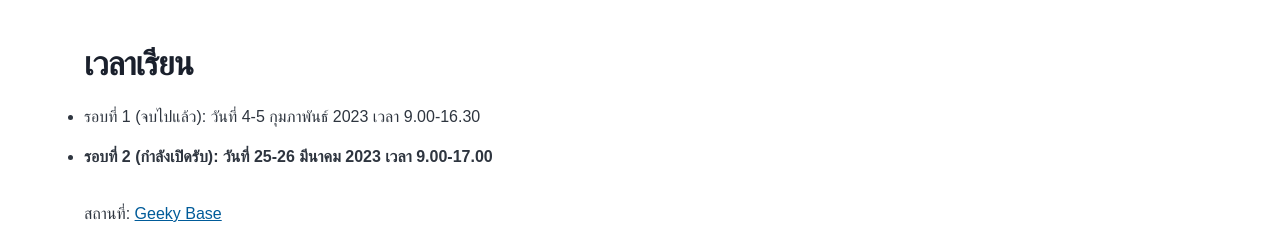
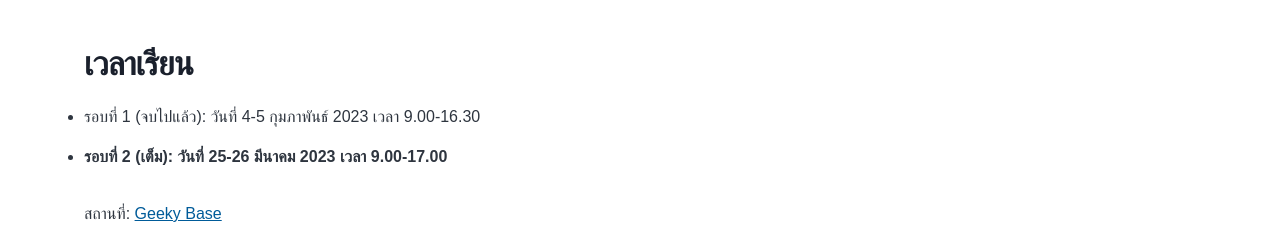
Before and after one commit to chrisza4/chris-blog, a Gatsby site: page /course/ in a window 1280 px wide. Shown: the part 2306-2544 px from the top of the page. Built offline with nearby package versions, Linux system fonts and the light colour scheme; Gatsby itself is replaced by a stand-in of ours.

Commit message:
Close course

```diff
--- a/content/courses/course.md
+++ b/content/courses/course.md
@@ -58,7 +58,7 @@ Recommend profile:
 ## เวลาเรียน
 
 - รอบที่ 1 (จบไปแล้ว): วันที่ 4-5 กุมภาพันธ์ 2023 เวลา 9.00-16.30
-- **รอบที่ 2 (กำลังเปิดรับ): วันที่ 25-26 มีนาคม 2023 เวลา 9.00-17.00**
+- **รอบที่ 2 (เต็ม): วันที่ 25-26 มีนาคม 2023 เวลา 9.00-17.00**
 
 สถานที่: [Geeky Base](https://www.google.com/maps/place/Geeky+Base/@13.852423,100.5803335,17z/data=!3m1!4b1!4m5!3m4!1s0x30e29d2386568ec7:0xdf0eb043fcd08544!8m2!3d13.8524221!4d100.5825129)
 
```
